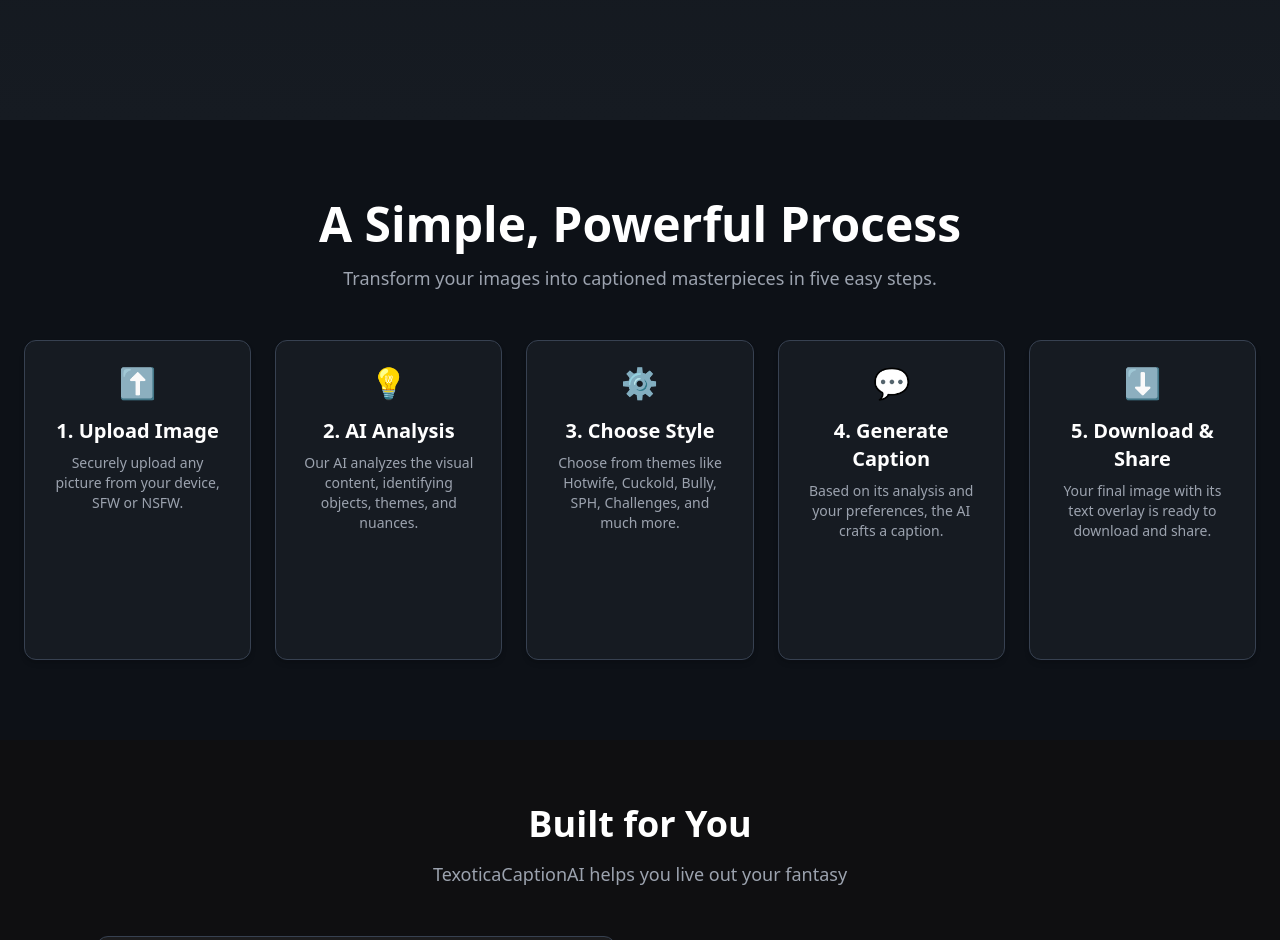
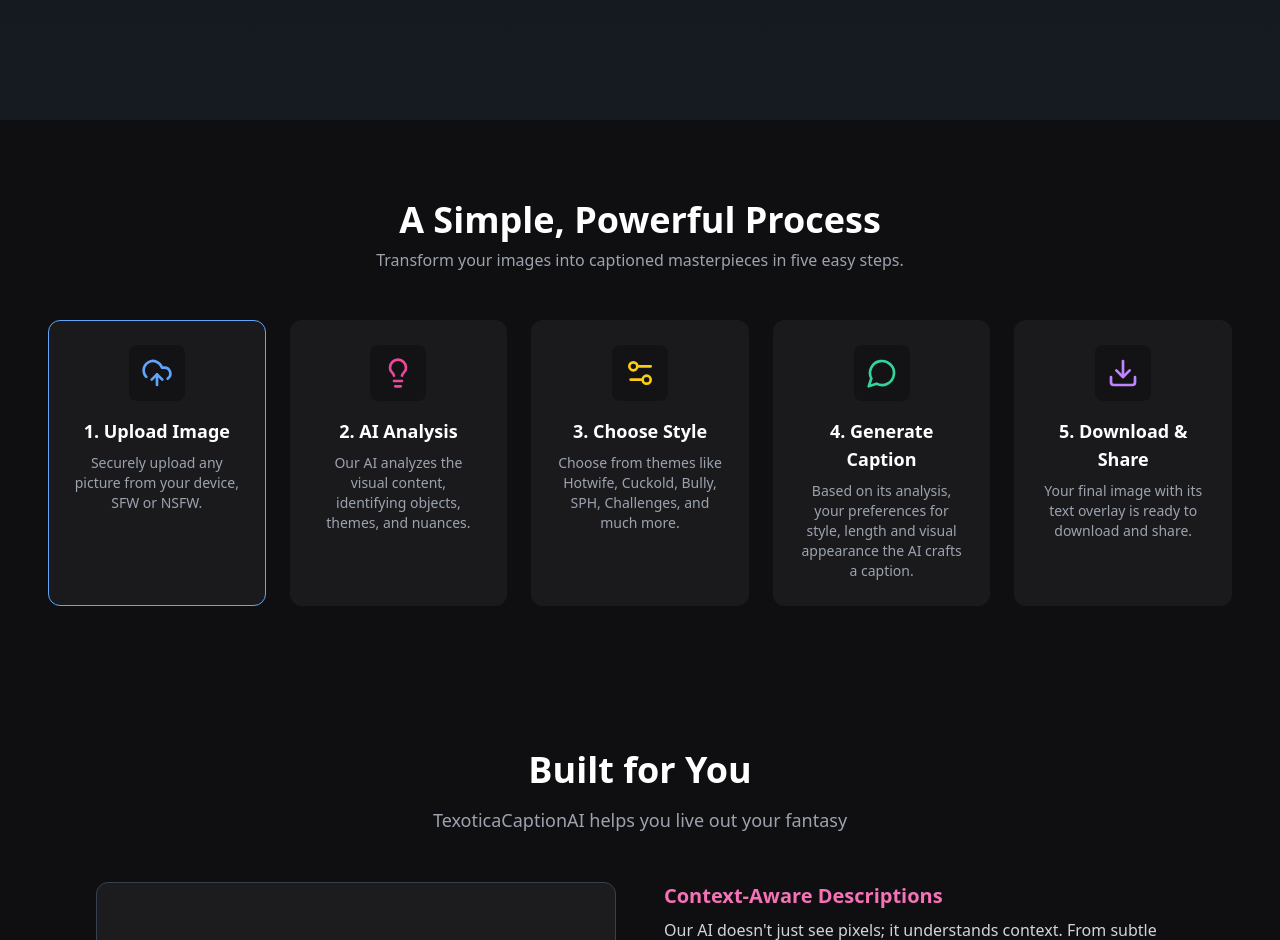
Before and after one commit to saadsaifullah/caption_ai, a React (Vite) app: page / in a window 1280 px wide. Shown: the part 980-1920 px from the top of the page. Built offline with nearby package versions, Linux system fonts and the light colour scheme; no server answers.

Commit message:
Update project for deployment

```diff
--- a/src/components/Hero.tsx
+++ b/src/components/Hero.tsx
@@ -1,4 +1,38 @@
 import React, { useEffect } from 'react';
+import {
+  UploadCloud,
+  Lightbulb,
+  Settings2,
+  MessageCircle,
+  Download
+} from 'lucide-react';
+const steps = [
+  {
+    icon: <UploadCloud size={32} className="text-blue-400" />,
+    title: '1. Upload Image',
+    description: 'Securely upload any picture from your device, SFW or NSFW.',
+  },
+  {
+    icon: <Lightbulb size={32} className="text-pink-500" />,
+    title: '2. AI Analysis',
+    description: 'Our AI analyzes the visual content, identifying objects, themes, and nuances.',
+  },
+  {
+    icon: <Settings2 size={32} className="text-yellow-400" />,
+    title: '3. Choose Style',
+    description: 'Choose from themes like Hotwife, Cuckold, Bully, SPH, Challenges, and much more.',
+  },
+  {
+    icon: <MessageCircle size={32} className="text-emerald-400" />,
+    title: '4. Generate Caption',
+    description: 'Based on its analysis, your preferences for style, length and visual appearance the AI crafts a caption.',
+  },
+  {
+    icon: <Download size={32} className="text-purple-400" />,
+    title: '5. Download & Share',
+    description: 'Your final image with its text overlay is ready to download and share.',
+  },
+];
 
 const Hero = () => {
   useEffect(() => {
@@ -91,51 +125,31 @@
       </section>
 
       {/* Process Steps Section */}
-      <section className="py-20 bg-[#0d1117] text-white">
-        <div className="max-w-7xl mx-auto px-6 text-center">
-          <h2 className="text-4xl md:text-5xl font-bold mb-4">A Simple, Powerful Process</h2>
-          <p className="text-gray-400 mb-12 text-lg max-w-2xl mx-auto">
+      <section className="bg-[#0f0f11] text-white py-20 px-4 md:px-12">
+      <h2 className="text-3xl md:text-4xl font-bold text-center mb-2">
+        A Simple, Powerful Process
+      </h2>
+      <p className="text-gray-400 text-center mb-12">
         Transform your images into captioned masterpieces in five easy steps.
       </p>
 
-          <div className="grid grid-cols-1 md:grid-cols-5 gap-6">
-            {[
-              {
-                title: '1. Upload Image',
-                icon: '⬆️',
-                desc: 'Securely upload any picture from your device, SFW or NSFW.',
-              },
-              {
-                title: '2. AI Analysis',
-                icon: '💡',
-                desc: 'Our AI analyzes the visual content, identifying objects, themes, and nuances.',
-              },
-              {
-                title: '3. Choose Style',
-                icon: '⚙️',
-                desc: 'Choose from themes like Hotwife, Cuckold, Bully, SPH, Challenges, and much more.',
-              },
-              {
-                title: '4. Generate Caption',
-                icon: '💬',
-                desc: 'Based on its analysis and your preferences, the AI crafts a caption.',
-              },
-              {
-                title: '5. Download & Share',
-                icon: '⬇️',
-                desc: 'Your final image with its text overlay is ready to download and share.',
-              },
-            ].map((step, index) => (
+      <div className="grid grid-cols-1 sm:grid-cols-2 lg:grid-cols-5 gap-6">
+        {steps.map((step, index) => (
           <div
             key={index}
-                className="transition-all duration-300 bg-[#161b22] p-6 rounded-xl shadow-md border border-gray-700 hover:scale-105 hover:border-pink-500 min-h-[300px] md:min-h-[320px] flex flex-col items-center justify-start"
+            className={`rounded-xl border ${
+              index === 0 ? 'border-blue-400' : 'border-transparent'
+            } bg-[#1a1a1d] text-center p-6 h-full transition hover:shadow-lg`}
           >
-                <div className="text-3xl mb-4">{step.icon}</div>
-                <h3 className="text-xl font-semibold mb-2">{step.title}</h3>
-                <p className="text-gray-400 text-sm">{step.desc}</p>
+            <div className="flex justify-center mb-4">
+              <div className="bg-[#131316] p-3 rounded-lg">
+                {step.icon}
+              </div>
+            </div>
+            <h3 className="font-semibold text-lg mb-2">{step.title}</h3>
+            <p className="text-sm text-gray-400">{step.description}</p>
           </div>
         ))}
-          </div>
       </div>
     </section>
         <section className="bg-[#0f0f11] text-white py-16 px-6 md:px-12 lg:px-24">
```
Lines whose indentation alone changed are shown as unchanged.
